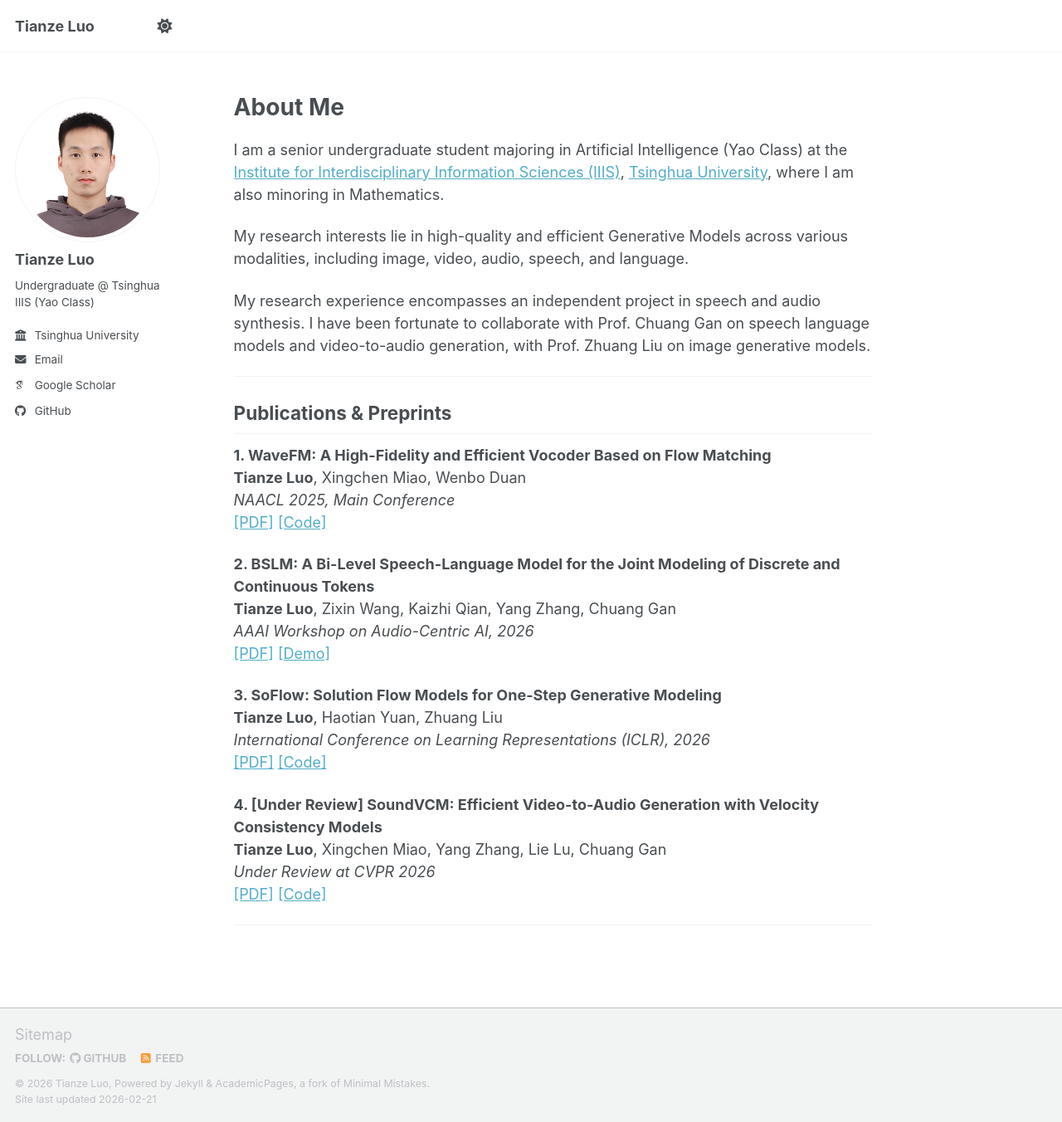
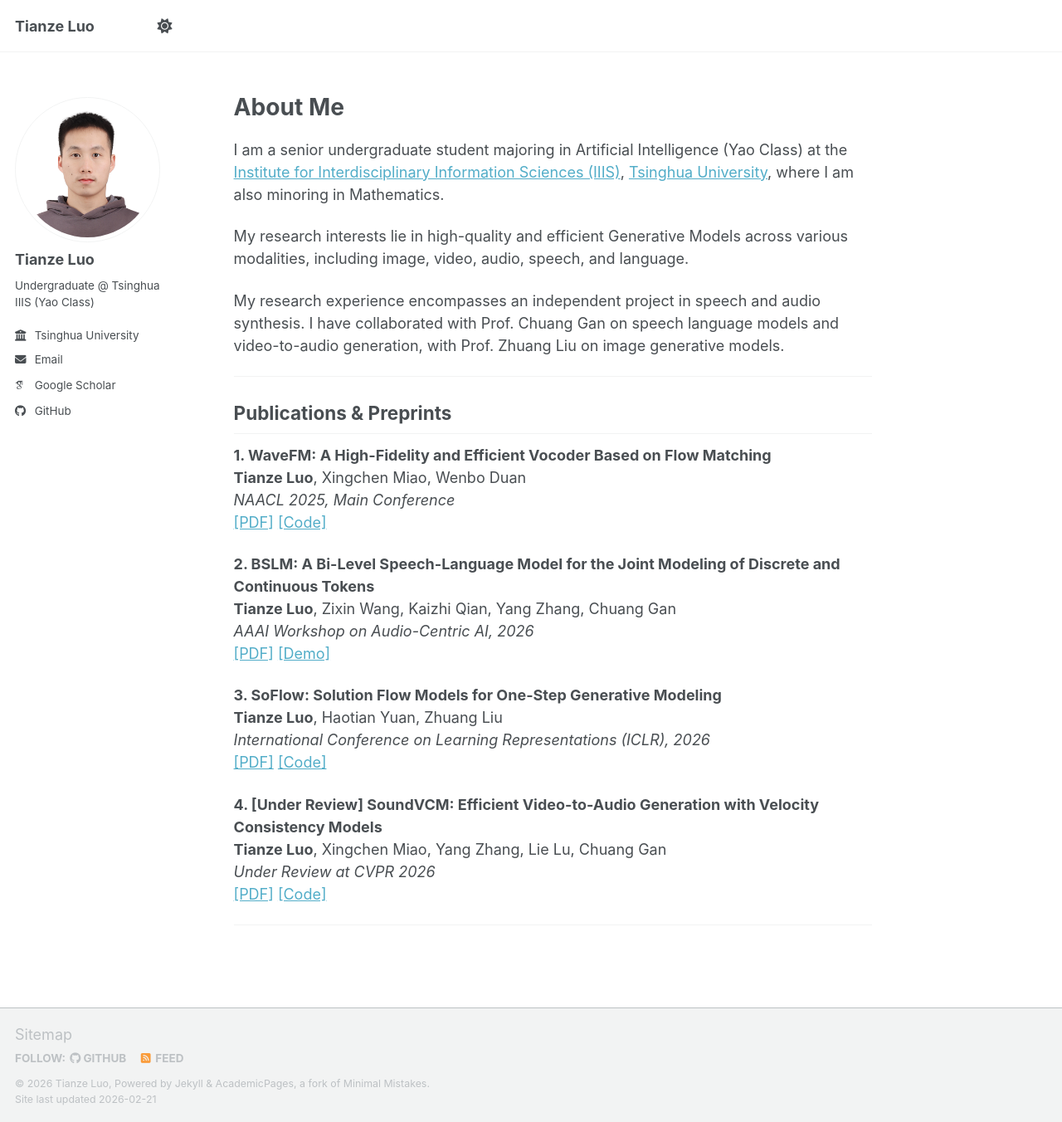
Before and after one commit to luotianze666/luotianze666.github.io, a Jekyll site: the page built from _pages/about.md, in a window 1280 px wide and 1352 px high. Shown: the whole window at 83% size. Built offline with Jekyll 4.4.1, drawn with Linux system fonts in a browser that asks for light colours; some web fonts are replaced; a script bundle is joined from its source files by our own code; library files that are not in the unit come from our copies.

Commit message:
Update about.md

```diff
--- a/_pages/about.md
+++ b/_pages/about.md
@@ -14,7 +14,7 @@ I am a senior undergraduate student majoring in Artificial Intelligence (Yao Cla
 
 My research interests lie in high-quality and efficient Generative Models across various modalities, including image, video, audio, speech, and language.
 
-My research experience encompasses an independent project in speech and audio synthesis. I have been fortunate to collaborate with Prof. Chuang Gan on speech language models and video-to-audio generation, with Prof. Zhuang Liu on image generative models.
+My research experience encompasses an independent project in speech and audio synthesis. I have collaborated with Prof. Chuang Gan on speech language models and video-to-audio generation, with Prof. Zhuang Liu on image generative models.
 
 ---
 
```
